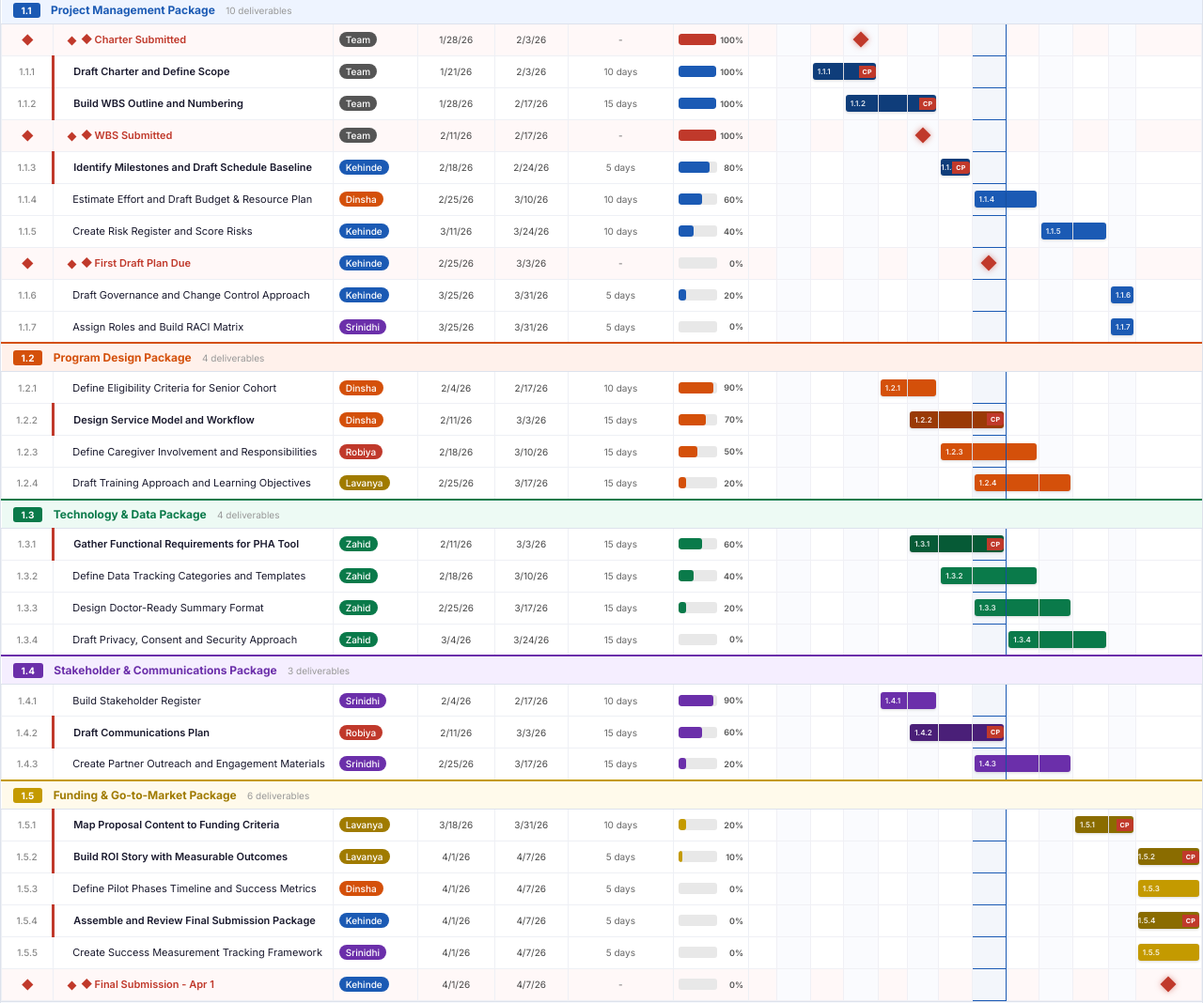
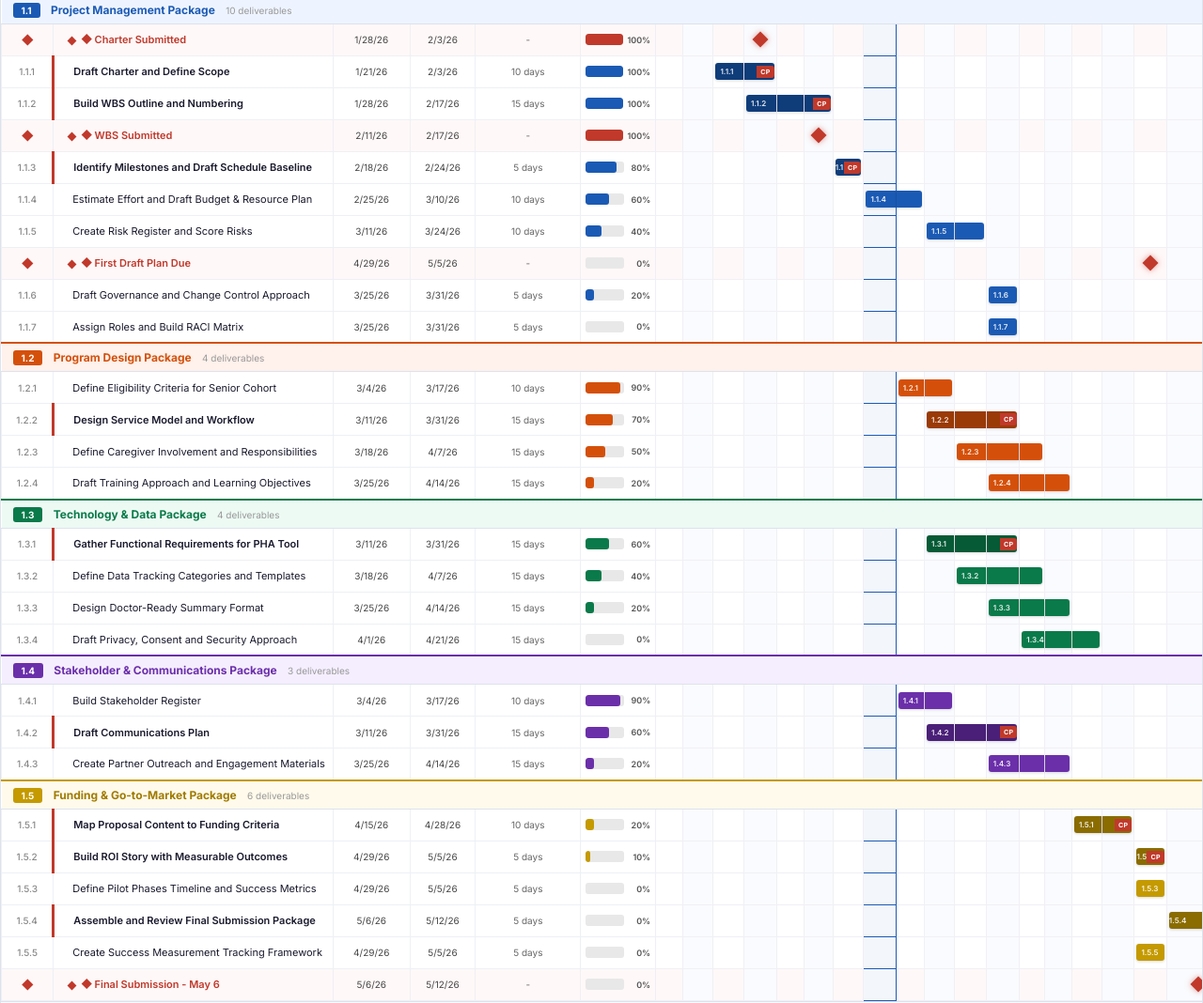
Before and after one commit to khennyG/deerghAyu-sixpacks, a plain HTML site: page index.html in a window 1280 px wide. Shown: the part 331-1399 px from the top of the page at 94% size. Drawn offline with nearby package versions, Linux system fonts and the light colour scheme.

Commit message:
Update Gantt chart: extend timeline to 18 weeks, remove Assigned To column, shift tasks 1.2-1.4 by 4 weeks

```diff
--- a/index.html
+++ b/index.html
@@ -986,8 +986,8 @@
   </div>
   <div class="header-meta">
     <div class="meta-item">Project Start: <span>January 7, 2026</span></div>
-    <div class="meta-item">Project End: <span>April 8, 2026</span></div>
-    <div class="meta-item">Duration: <span>13 Weeks</span></div>
+    <div class="meta-item">Project End: <span>May 13, 2026</span></div>
+    <div class="meta-item">Duration: <span>18 Weeks</span></div>
     <div class="meta-item">Total Deliverables: <span>24</span></div>
     <div class="meta-item">Team Size: <span>6 members</span></div>
     <div class="meta-item">Client: <span>DeerghAyu Wellness Trust</span></div>
@@ -1040,9 +1040,9 @@
     <h4>Key Milestones</h4>
     <ul>
       <li>◆ Jan 28 - Charter Submitted</li>
-      <li>◆ Feb 7 &nbsp;- WBS Complete</li>
-      <li>◆ 3/1 &nbsp;&nbsp;&nbsp;- First Plan Draft</li>
-      <li>◆ Apr 1 &nbsp;- Final Project Plan Draft</li>
+      <li>◆ Feb 17 - WBS Complete</li>
+      <li>◆ Apr 29 - First Plan Draft</li>
+      <li>◆ May 6 &nbsp;- Final Project Plan Draft</li>
     </ul>
   </div>
   <div class="footer-section">
@@ -1084,7 +1084,7 @@
     <div>Project: <span>DeerghAyu Wellness Trust - AI-Enabled Elder Health Management</span></div>
     <div>Project Manager: <span>Kehinde Obidele</span></div>
     <div>Sponsor: <span>Ashok Ranade</span></div>
-    <div>Timeline: <span>Jan 7 – Apr 8, 2026 (13 Weeks)</span></div>
+    <div>Timeline: <span>Jan 7 – May 13, 2026 (18 Weeks)</span></div>
   </div>
 </div>
 
@@ -1161,10 +1161,10 @@ function showTab(name) {
 // ══════════════════════════════════════════════════════════════
 const WEEK_W  = 24;   // px per week column
 const START   = new Date(2026, 0, 7); // Jan 7, 2026 (Mon)
-const N_WEEKS = 13;
+const N_WEEKS = 18;
 
 // Hardcoded week date labels
-const WEEK_DATES = ['Jan 7','Jan 14','Jan 21','Jan 28','Feb 4','Feb 11','Feb 18','Feb 25','Mar 11','Mar 18','Mar 25','Apr 1','Apr 8'];
+const WEEK_DATES = ['Jan 7','Jan 14','Jan 21','Jan 28','Feb 4','Feb 11','Feb 18','Feb 25','Mar 4','Mar 11','Mar 18','Mar 25','Apr 1','Apr 8','Apr 15','Apr 22','Apr 29','May 6'];
 
 // Team colors
 const OWNERS = {
@@ -1223,7 +1223,7 @@ const PHASES = [
       { id:'1.1.3', name:'Identify Milestones and Draft Schedule Baseline',         sw:7,  ew:7,  owner:'KO', critical:true, progress:80 },
       { id:'1.1.4', name:'Estimate Effort and Draft Budget & Resource Plan',            sw:8,  ew:9,  owner:'DM', progress:60 },
       { id:'1.1.5', name:'Create Risk Register and Score Risks',                  sw:10,  ew:11,  owner:'KO', progress:40 },
-      { id:'M3',    name:'◆ First Draft Plan Due',            sw:8,  ew:8,  owner:'KO', milestone:true, progress:0 },
+      { id:'M3',    name:'◆ First Draft Plan Due',            sw:17,  ew:17,  owner:'KO', milestone:true, progress:0 },
       { id:'1.1.6', name:'Draft Governance and Change Control Approach',  sw:12,  ew:12,  owner:'KO', progress:20 },
       { id:'1.1.7', name:'Assign Roles and Build RACI Matrix',                       sw:12,  ew:12, owner:'SR', progress:0 },
     ]
@@ -1231,38 +1231,38 @@ const PHASES = [
   {
     id:'1.2', name:'Program Design Package', color:'1.2',
     tasks:[
-      { id:'1.2.1', name:'Define Eligibility Criteria for Senior Cohort',          sw:5, ew:6, owner:'DM', progress:90 },
-      { id:'1.2.2', name:'Design Service Model and Workflow',        sw:6, ew:8, owner:'DM', critical:true, progress:70 },
-      { id:'1.2.3', name:'Define Caregiver Involvement and Responsibilities',          sw:7, ew:9, owner:'RN', progress:50 },
-      { id:'1.2.4', name:'Draft Training Approach and Learning Objectives', sw:8, ew:10, owner:'LR', progress:20 },
+      { id:'1.2.1', name:'Define Eligibility Criteria for Senior Cohort',          sw:9, ew:10, owner:'DM', progress:90 },
+      { id:'1.2.2', name:'Design Service Model and Workflow',        sw:10, ew:12, owner:'DM', critical:true, progress:70 },
+      { id:'1.2.3', name:'Define Caregiver Involvement and Responsibilities',          sw:11, ew:13, owner:'RN', progress:50 },
+      { id:'1.2.4', name:'Draft Training Approach and Learning Objectives', sw:12, ew:14, owner:'LR', progress:20 },
     ]
   },
   {
     id:'1.3', name:'Technology & Data Package', color:'1.3',
     tasks:[
-      { id:'1.3.1', name:'Gather Functional Requirements for PHA Tool',           sw:6, ew:8, owner:'ZH', critical:true, progress:60 },
-      { id:'1.3.2', name:'Define Data Tracking Categories and Templates',      sw:7, ew:9, owner:'ZH', progress:40 },
-      { id:'1.3.3', name:'Design Doctor-Ready Summary Format',         sw:8, ew:10, owner:'ZH', progress:20 },
-      { id:'1.3.4', name:'Draft Privacy, Consent and Security Approach',  sw:9, ew:11, owner:'ZH', progress:0 },
+      { id:'1.3.1', name:'Gather Functional Requirements for PHA Tool',           sw:10, ew:12, owner:'ZH', critical:true, progress:60 },
+      { id:'1.3.2', name:'Define Data Tracking Categories and Templates',      sw:11, ew:13, owner:'ZH', progress:40 },
+      { id:'1.3.3', name:'Design Doctor-Ready Summary Format',         sw:12, ew:14, owner:'ZH', progress:20 },
+      { id:'1.3.4', name:'Draft Privacy, Consent and Security Approach',  sw:13, ew:15, owner:'ZH', progress:0 },
     ]
   },
   {
     id:'1.4', name:'Stakeholder & Communications Package', color:'1.4',
     tasks:[
-      { id:'1.4.1', name:'Build Stakeholder Register',              sw:5, ew:6, owner:'SR', progress:90 },
-      { id:'1.4.2', name:'Draft Communications Plan',               sw:6, ew:8, owner:'RN', critical:true, progress:60 },
-      { id:'1.4.3', name:'Create Partner Outreach and Engagement Materials',      sw:8, ew:10, owner:'SR', progress:20 },
+      { id:'1.4.1', name:'Build Stakeholder Register',              sw:9, ew:10, owner:'SR', progress:90 },
+      { id:'1.4.2', name:'Draft Communications Plan',               sw:10, ew:12, owner:'RN', critical:true, progress:60 },
+      { id:'1.4.3', name:'Create Partner Outreach and Engagement Materials',      sw:12, ew:14, owner:'SR', progress:20 },
     ]
   },
   {
     id:'1.5', name:'Funding & Go-to-Market Package', color:'1.5',
     tasks:[
-      { id:'1.5.1', name:'Map Proposal Content to Funding Criteria',     sw:11,  ew:12, owner:'LR', critical:true, progress:20 },
-      { id:'1.5.2', name:'Build ROI Story with Measurable Outcomes',             sw:13,  ew:13, owner:'LR', critical:true, progress:10 },
-      { id:'1.5.3', name:'Define Pilot Phases Timeline and Success Metrics',              sw:13, ew:13, owner:'DM', progress:0 },
-      { id:'1.5.4', name:'Assemble and Review Final Submission Package', sw:13, ew:13, owner:'KO', critical:true, progress:0 },
-      { id:'1.5.5', name:'Create Success Measurement Tracking Framework',                sw:13, ew:13, owner:'SR', progress:0 },
-      { id:'M4',    name:'◆ Final Submission - Apr 1',               sw:13, ew:13, owner:'KO', milestone:true, progress:0 },
+      { id:'1.5.1', name:'Map Proposal Content to Funding Criteria',     sw:15,  ew:16, owner:'LR', critical:true, progress:20 },
+      { id:'1.5.2', name:'Build ROI Story with Measurable Outcomes',             sw:17,  ew:17, owner:'LR', critical:true, progress:10 },
+      { id:'1.5.3', name:'Define Pilot Phases Timeline and Success Metrics',              sw:17, ew:17, owner:'DM', progress:0 },
+      { id:'1.5.4', name:'Assemble and Review Final Submission Package', sw:18, ew:18, owner:'KO', critical:true, progress:0 },
+      { id:'1.5.5', name:'Create Success Measurement Tracking Framework',                sw:17, ew:17, owner:'SR', progress:0 },
+      { id:'M4',    name:'◆ Final Submission - May 6',               sw:18, ew:18, owner:'KO', milestone:true, progress:0 },
     ]
   }
 ];
@@ -1277,7 +1277,6 @@ r1.className = 'col-header';
 const fixedCols = [
   {label:'WBS ID',      cls:'col-id',    rowspan:3},
   {label:'Task / Deliverable', cls:'col-task', rowspan:3},
-  {label:'Assigned To', cls:'col-owner', rowspan:3},
   {label:'Start Date',  cls:'col-start', rowspan:3},
   {label:'End Date',    cls:'col-end',   rowspan:3},
   {label:'Duration (days)',    cls:'col-dur',   rowspan:3},
@@ -1359,7 +1358,7 @@ PHASES.forEach(phase => {
   phRow.style.cssText = `background:${pc.light}`;
 
   const phTd = document.createElement('td');
-  phTd.colSpan = 7 + N_WEEKS;
+  phTd.colSpan = 6 + N_WEEKS;
   phTd.style.cssText = `padding:7px 12px;border-bottom:1px solid #DDE2EC;
     border-top:2px solid ${pc.bar}`;
   phTd.innerHTML = `
@@ -1405,13 +1404,6 @@ PHASES.forEach(phase => {
       ? `<span style="display:inline-block;width:7px;height:7px;background:#C0392B;transform:rotate(45deg);margin-right:6px;vertical-align:middle"></span>${task.name}`
       : task.name;
     tr.appendChild(tdTask);
-
-    // Owner
-    const tdOwner = document.createElement('td');
-    tdOwner.className = 'td-owner';
-    tdOwner.style.cssText = `border:1px solid #EEF0F5;padding:5px 6px`;
-    tdOwner.innerHTML = `<span class="owner-chip" style="background:${owner.color}">${owner.name}</span>`;
-    tr.appendChild(tdOwner);
 
     // Start date
     const tdStart = document.createElement('td');
```
